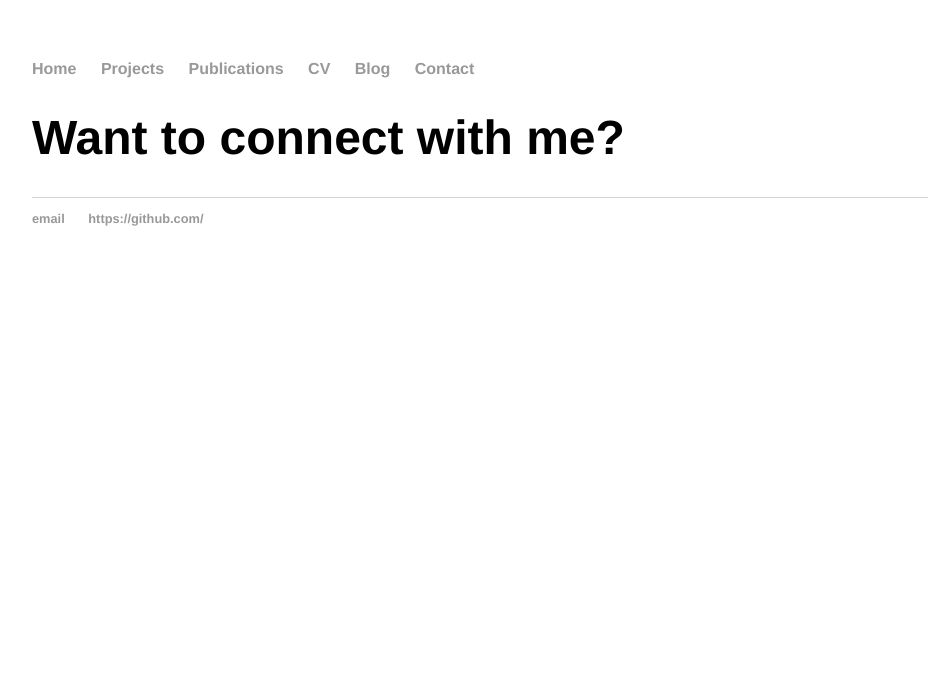
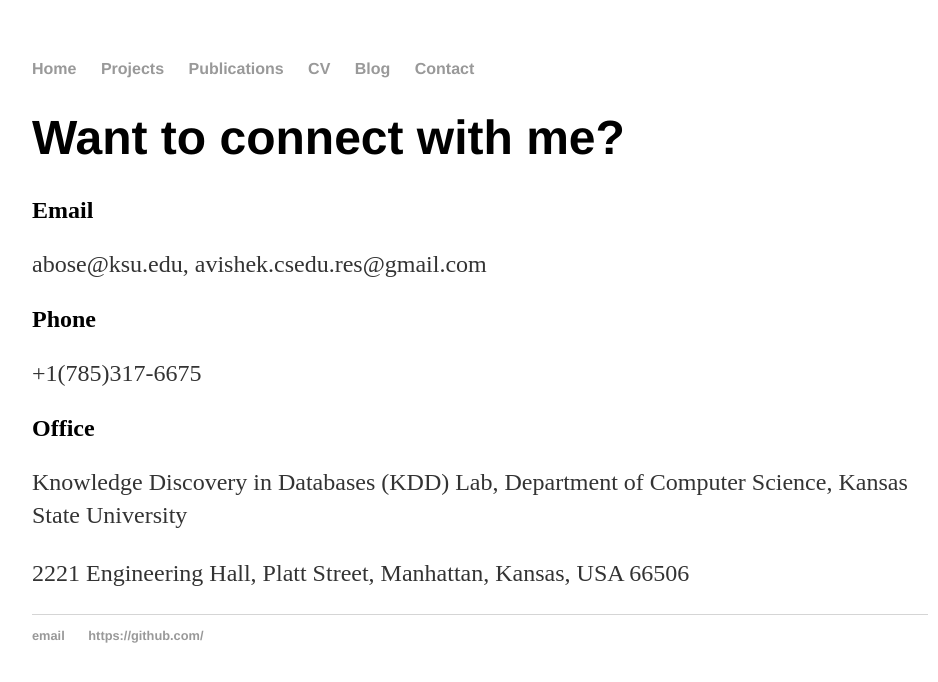
Before and after one commit to abose17/abose17.github.io, a Jekyll site: the page built from contact/index.html, in a window 1280 px wide. Shown: the top 682 px of the page, without its empty margins (160-1098 px from the left). Built offline with Jekyll 4.4.1, drawn with Linux system fonts in a browser that asks for light colours.

Commit message:
Update index.html

```diff
--- a/contact/index.html
+++ b/contact/index.html
@@ -4,4 +4,11 @@ title: Personal Website of Avishek Bose
 ---
 <div class="blurb">
 	<h1>Want to connect with me?</h1>
+	<h2> Email </h2>
+	<p>abose@ksu.edu, avishek.csedu.res@gmail.com</p>
+	<h2> Phone </h2>
+	<p> +1(785)317-6675</p>
+	<h2> Office </h2>
+	<p> Knowledge Discovery in Databases (KDD) Lab, Department of Computer Science, Kansas State University</p>
+	<p> 2221 Engineering Hall, Platt Street, Manhattan, Kansas, USA 66506 </p>
 </div><!-- /.blurb -->
```
